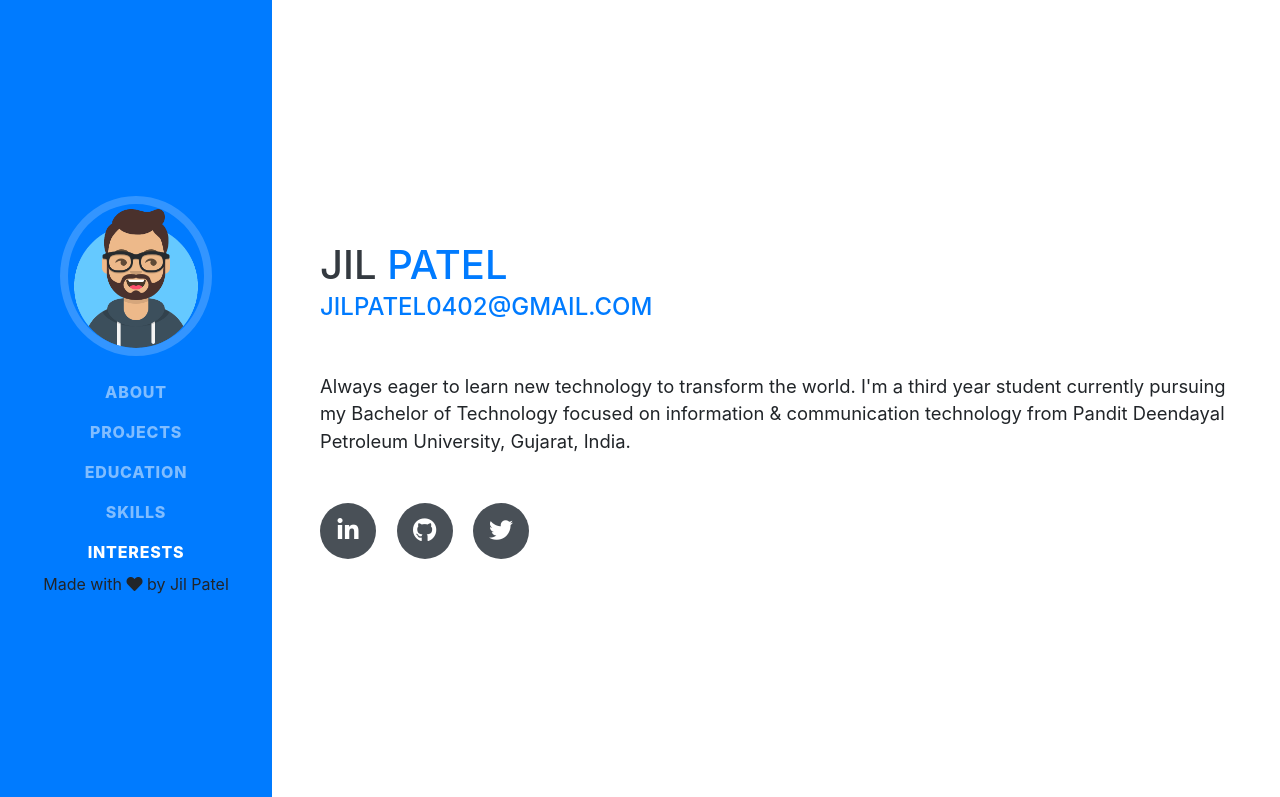
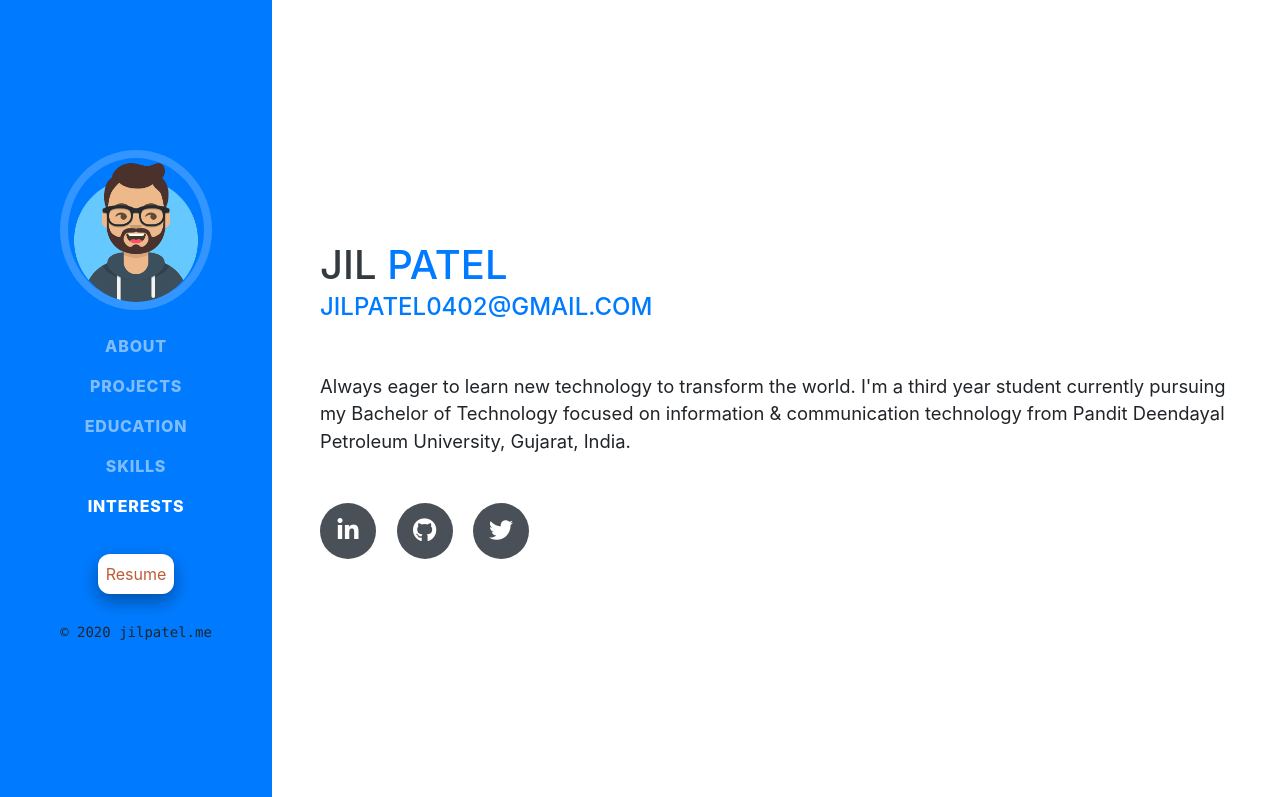
Before and after one commit to jilpatel13/Personal-Portfolio, a website with bundled scripts: page index.html in a window 1280 px wide. Shown: the top 797 px of the page. Built offline with nearby package versions, Linux system fonts and the light colour scheme; a web font is replaced by a local one.

Commit message:
Update index.html

```diff
--- a/index.html
+++ b/index.html
@@ -52,9 +52,24 @@
         <li class="nav-item">
           <a class="nav-link js-scroll-trigger" href="#interests">Interests</a>
         </li>
-        <div class="love">
-          <p>Made with <i class="fa fa-heart" aria-hidden="true"></i> by Jil Patel</p>
-        </div>
+        &nbsp;
+        <li class="button_resume">
+          <button class="button button4" style="background-color: rgb(255, 255, 255); border: none;
+          color: #BD5D38;
+          transition-duration: 0.4s;
+          box-shadow: 0 8px 16px 0 rgba(0, 0, 0, 0.2), 0 6px 20px 0 rgba(21, 20, 20, 0.19);
+          border-radius: 12px;
+          padding: 8px;
+          text-align: center;
+          text-decoration: none;
+          display: inline-block;
+          font-size: 16px;
+          margin: 4px 2px;"  onclick=" window.open('https://drive.google.com/file/d/1shTo8H29ibNPU3tugMAY5Z9t_TlWObZV/view?usp=sharing','_blank')">Resume</button>
+        </li>
+        &nbsp;
+        <li class="copyright">
+          <pre>&copy; 2020 jilpatel.me</pre>
+        </li>
       </ul>
     </div>
   </nav>
```
